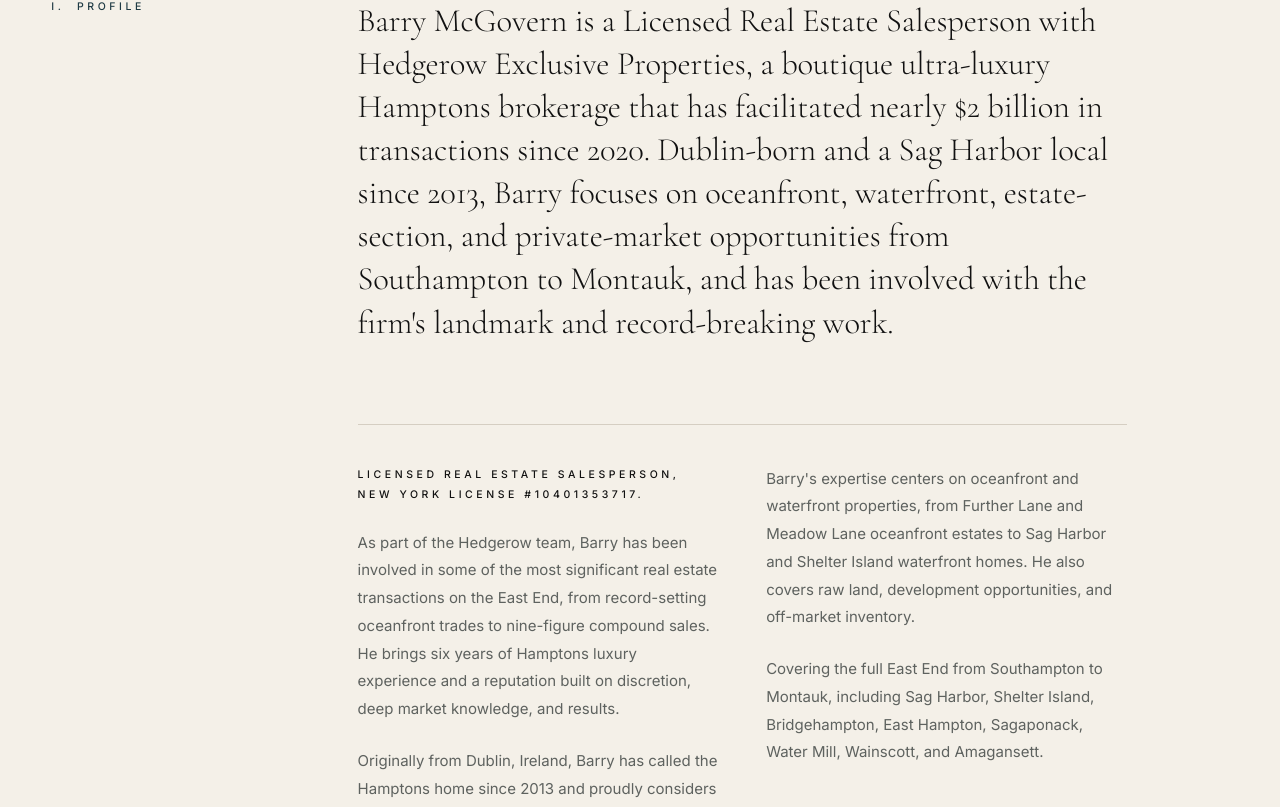
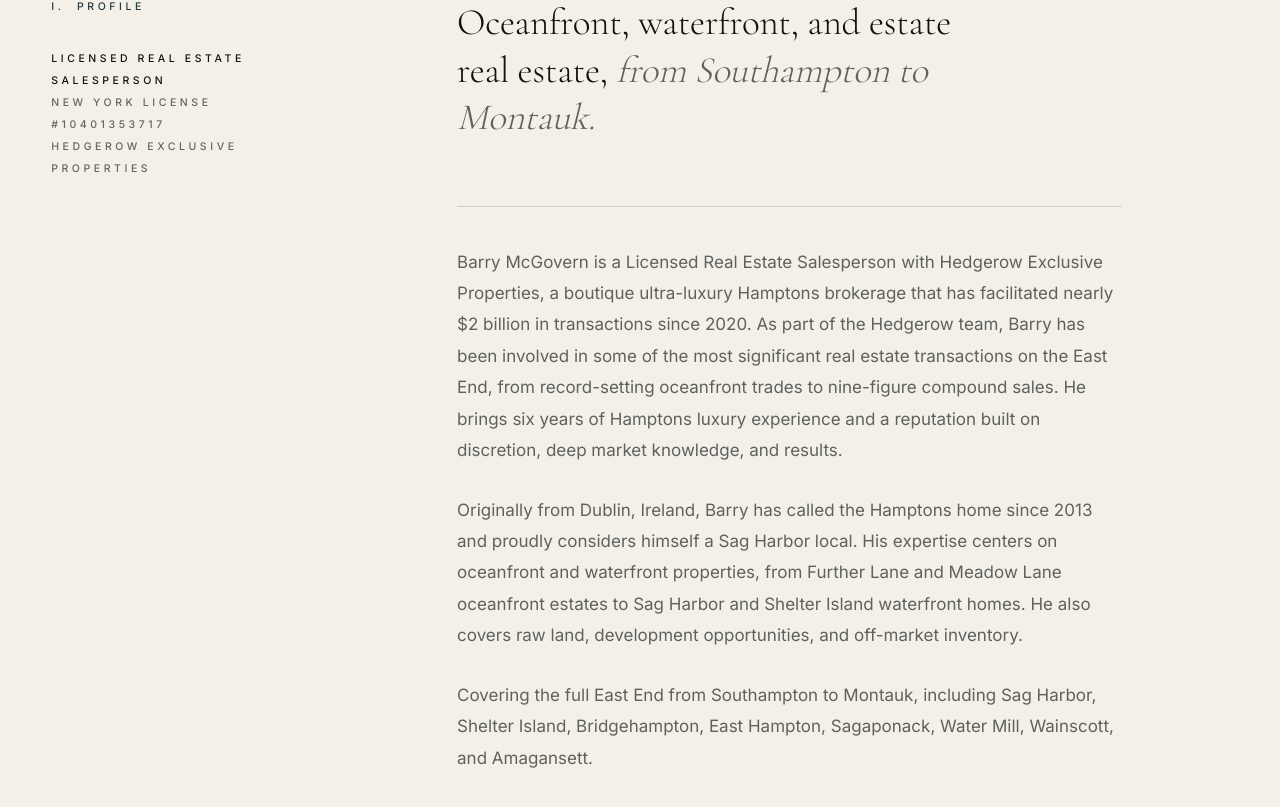
Before and after one commit to barrymcgovernd18/hamptonshomes-ai, a Next.js app in the folder hamptonshomes-ai/: page /about in a window 1280 px wide. Shown: the part 865-1672 px from the top of the page. Built offline with nearby package versions, Linux system fonts and the light colour scheme.

Commit message:
About: refined Profile section (short pull statement, single body column, small-caps credential rail); Portfolio: 67 Surfside Drive hero

```diff
--- a/hamptonshomes-ai/src/app/about/page.tsx
+++ b/hamptonshomes-ai/src/app/about/page.tsx
@@ -3,7 +3,7 @@
 import JsonLd from "@/components/JsonLd";
 import AlsoOnStrip from "@/components/AlsoOnStrip";
 import { ClosingInvitation, SectionLabel, revealDelay } from "@/components/Editorial";
-import { BARRY_BLURB, BARRY_FAQS, faqPageJsonLd, routeMetadata } from "@/lib/schema";
+import { BARRY_FAQS, faqPageJsonLd, routeMetadata } from "@/lib/schema";
 import { FIRM_ACCOLADES } from "@/lib/seo-copy";
 
 export const metadata: Metadata = routeMetadata({
@@ -63,31 +63,34 @@
 
       {/* I. Profile */}
       <section className="py-24 md:py-40">
-        <div className="frame grid gap-12 md:grid-cols-12">
+        <div className="frame grid gap-y-12 md:grid-cols-12 md:grid-rows-[auto_1fr] md:gap-x-10">
           <div className="md:col-span-3">
             <SectionLabel n="I">Profile</SectionLabel>
           </div>
-          <div className="md:col-span-9 lg:col-span-8">
-            <p data-reveal className="lede text-ink">{BARRY_BLURB}</p>
-            <div className="mt-14 grid gap-x-12 gap-y-6 border-t border-line pt-10 text-[15px] leading-[1.85] text-ink-muted md:mt-20 md:grid-cols-2">
-              <div className="space-y-6">
-                <p data-reveal className="eyebrow !leading-[1.9] text-ink">Licensed Real Estate Salesperson, New York license #10401353717.</p>
+
+          <div className="md:col-span-8 md:col-start-5 md:row-span-2 lg:col-span-7 lg:col-start-5">
+            <p data-reveal className="max-w-[30ch] font-serif text-[clamp(1.95rem,2.9vw,2.75rem)] font-light leading-[1.28] tracking-[-0.005em] text-ink">
+              Oceanfront, waterfront, and estate real estate, <em className="italic text-ink-muted">from Southampton to Montauk.</em>
+            </p>
+            <div className="mt-12 max-w-[62ch] space-y-7 border-t border-line pt-10 text-[16px] leading-[1.85] text-ink-muted md:mt-16 md:text-[17px]">
+              <p data-reveal>
+                Barry McGovern is a Licensed Real Estate Salesperson with Hedgerow Exclusive Properties, a boutique ultra-luxury Hamptons brokerage that has facilitated nearly $2 billion in transactions since 2020. As part of the Hedgerow team, Barry has been involved in some of the most significant real estate transactions on the East End, from record-setting oceanfront trades to nine-figure compound sales. He brings six years of Hamptons luxury experience and a reputation built on discretion, deep market knowledge, and results.
+              </p>
               <p data-reveal style={revealDelay(60)}>
-                  As part of the Hedgerow team, Barry has been involved in some of the most significant real estate transactions on the East End, from record-setting oceanfront trades to nine-figure compound sales. He brings six years of Hamptons luxury experience and a reputation built on discretion, deep market knowledge, and results.
+                Originally from Dublin, Ireland, Barry has called the Hamptons home since 2013 and proudly considers himself a Sag Harbor local. His expertise centers on oceanfront and waterfront properties, from Further Lane and Meadow Lane oceanfront estates to Sag Harbor and Shelter Island waterfront homes. He also covers raw land, development opportunities, and off-market inventory.
               </p>
               <p data-reveal style={revealDelay(120)}>
-                  Originally from Dublin, Ireland, Barry has called the Hamptons home since 2013 and proudly considers himself a Sag Harbor local.
-                </p>
-              </div>
-              <div className="space-y-6">
-                <p data-reveal style={revealDelay(80)}>
-                  Barry&apos;s expertise centers on oceanfront and waterfront properties, from Further Lane and Meadow Lane oceanfront estates to Sag Harbor and Shelter Island waterfront homes. He also covers raw land, development opportunities, and off-market inventory.
-                </p>
-                <p data-reveal style={revealDelay(140)}>
                 Covering the full East End from Southampton to Montauk, including Sag Harbor, Shelter Island, Bridgehampton, East Hampton, Sagaponack, Water Mill, Wainscott, and Amagansett.
               </p>
             </div>
           </div>
+
+          <div data-reveal style={revealDelay(160)} className="border-t border-line pt-6 md:col-span-3 md:row-start-2 md:self-start md:border-t-0 md:pt-0 md:-mt-4">
+            <p className="eyebrow !leading-[2.1] text-ink-faint">
+              <span className="block text-ink">Licensed Real Estate Salesperson</span>
+              <span className="block">New York License #10401353717</span>
+              <span className="block">Hedgerow Exclusive Properties</span>
+            </p>
           </div>
         </div>
       </section>
--- a/hamptonshomes-ai/src/app/sales/page.tsx
+++ b/hamptonshomes-ai/src/app/sales/page.tsx
@@ -75,9 +75,9 @@
         eyebrow="Barry McGovern · Portfolio"
         title="Hedgerow"
         italic="Portfolio"
-        image="/images/36-chase-court.jpg"
-        imageAlt="Estate grounds in Bridgehampton, from above, in black and white"
-        imagePosition="50% 45%"
+        image="/images/67-surfside.jpg"
+        imageAlt="67 Surfside Drive, Bridgehampton, an oceanfront Hedgerow sale, in black and white"
+        imagePosition="62% 55%"
         intro={
           <p>
             Current listings and sales from Hedgerow Exclusive Properties, the boutique firm I work with, including {involvedCount} trades Hedgerow and I have been involved in since 2021, 18 of them oceanfront.
@@ -96,6 +96,7 @@
           </dl>
         }
         footer={
+          <div className="flex flex-col gap-3 md:flex-row md:items-baseline md:justify-between md:gap-10">
             <p className="text-[13px] leading-relaxed text-paper/80">
               For the oceanfront market behind many of these trades, read{" "}
               <Link href={OCEANFRONT_ARTICLE} className="link-line text-paper">
@@ -103,6 +104,8 @@
               </Link>
               .
             </p>
+            <p className="eyebrow shrink-0 text-paper/70">Pictured: 67 Surfside Drive, Bridgehampton, a Hedgerow transaction</p>
+          </div>
         }
       />
 
```
Lines whose indentation alone changed are shown as unchanged.
